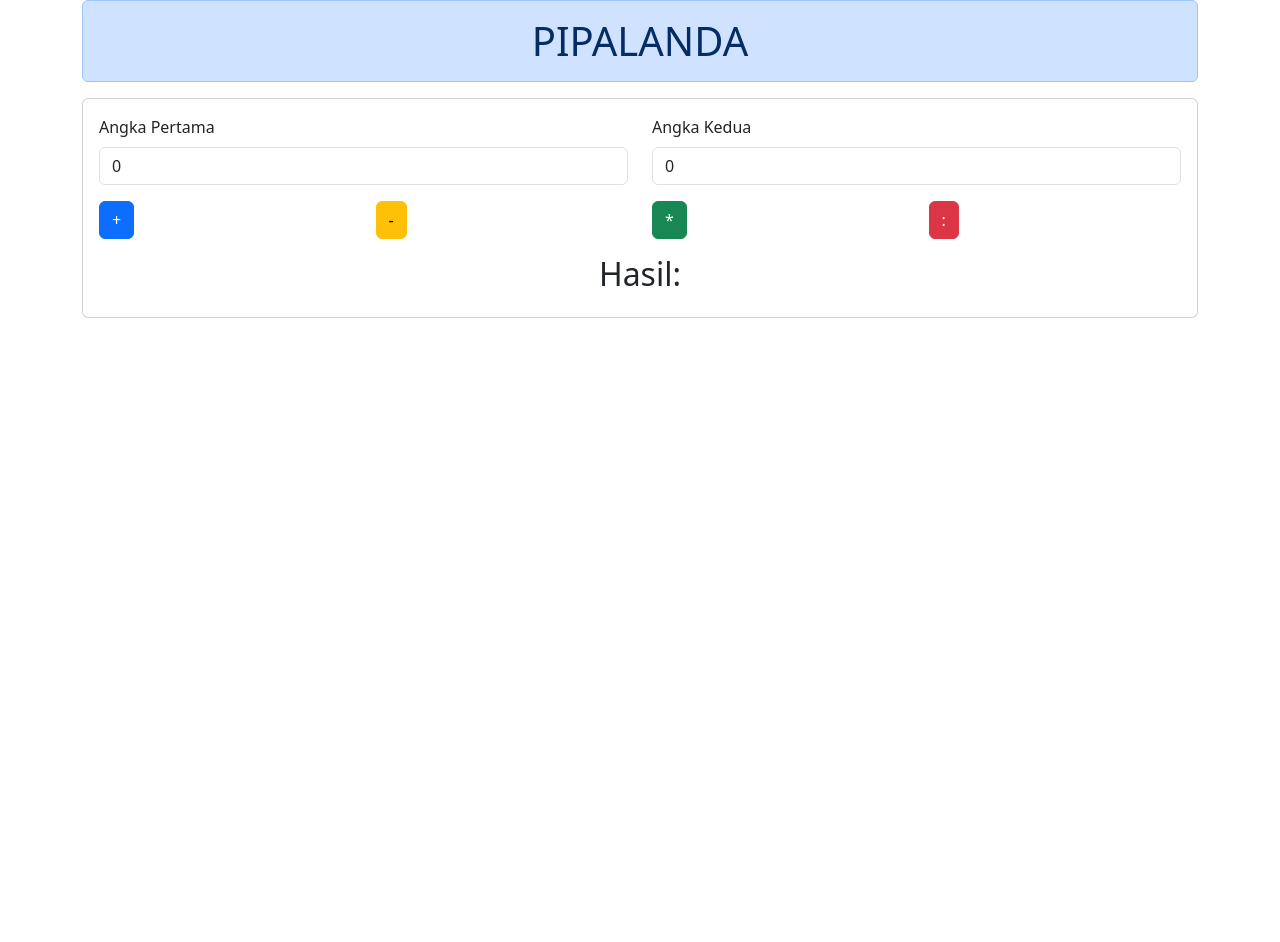
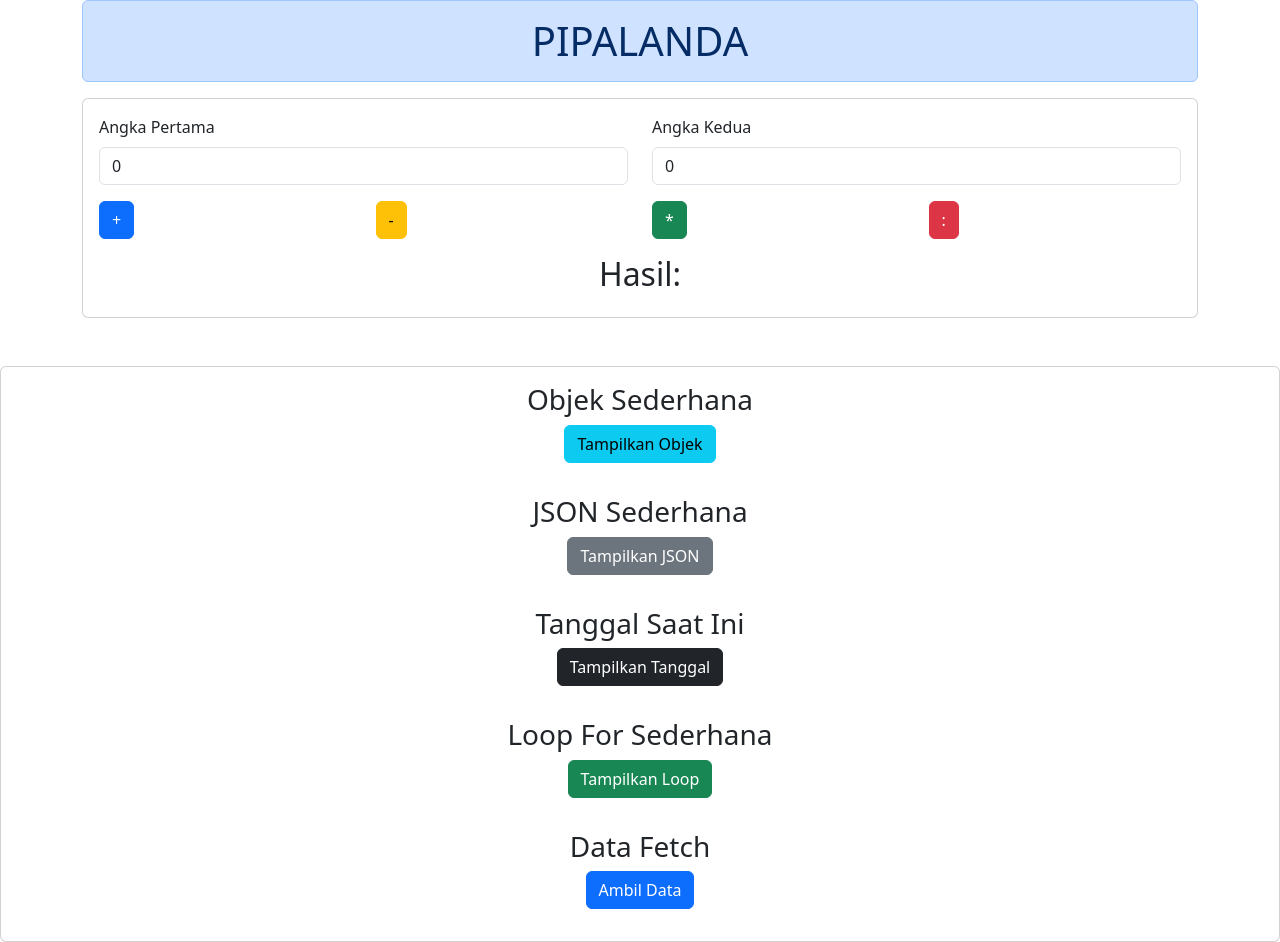
Before and after one commit to frendyadew/acara3-frendy, a plain HTML site: page index.html in a window 1280 px wide. Before the commit the page ends 800 px from the top, so only its background shows below. Drawn offline with nearby package versions, Linux system fonts and the light colour scheme.

Commit message:
Update index.html untuk video praktikum
Hanya update saja

```diff
--- a/index.html
+++ b/index.html
@@ -101,6 +101,107 @@
         }
     </script>
 
+    <div class="card mt-5">
+        <div class="card-body">
+            <!-- Row objek sederhana -->
+            <div class="row">
+                <div class="col">
+                    <h3 class="text-center">Objek Sederhana</h3>
+                    <button type="button" class="btn btn-info d-block mx-auto" onclick="tampilkanObjek()">Tampilkan
+                        Objek</button>
+                    <p id="hasilObjek" class="mt-2 text-center"></p>
+                </div>
+            </div>
+
+            <!-- Row JSON sederhana -->
+            <div class="row mt-3">
+                <div class="col">
+                    <h3 class="text-center">JSON Sederhana</h3>
+                    <button type="button" class="btn btn-secondary d-block mx-auto" onclick="tampilkanJSON()">Tampilkan
+                        JSON</button>
+                    <p id="hasilJSON" class="mt-2 text-center"></p>
+                </div>
+            </div>
+
+            <!-- Row tanggal sederhana -->
+            <div class="row mt-3">
+                <div class="col">
+                    <h3 class="text-center">Tanggal Saat Ini</h3>
+                    <button type="button" class="btn btn-dark d-block mx-auto" onclick="tampilkanTanggal()">Tampilkan
+                        Tanggal</button>
+                    <p id="hasilTanggal" class="mt-2 text-center"></p>
+                </div>
+            </div>
+
+            <!-- Row loop sederhana -->
+            <div class="row mt-3">
+                <div class="col">
+                    <h3 class="text-center">Loop For Sederhana</h3>
+                    <button type="button" class="btn btn-success d-block mx-auto" onclick="tampilkanLoop()">Tampilkan
+                        Loop</button>
+                    <p id="hasilLoop" class="mt-2 text-center"></p>
+                </div>
+            </div>
+
+            <!-- Row fetch sederhana -->
+            <div class="row mt-3">
+                <div class="col">
+                    <h3 class="text-center">Data Fetch</h3>
+                    <button type="button" class="btn btn-primary d-block mx-auto" onclick="ambilData()">Ambil
+                        Data</button>
+                    <p id="hasilFetch" class="mt-2 text-center"></p>
+                </div>
+            </div>
+        </div>
+    </div>
+
+    <script>
+        // Objek sederhana
+        function tampilkanObjek() {
+            var mahasiswa = {
+                nama: "Frendy",
+                jurusan: "Sistem Informasi Geografis",
+                universitas: "UGM"
+            };
+            document.getElementById("hasilObjek").textContent = "Nama: " + mahasiswa.nama + ", Jurusan: " + mahasiswa.jurusan + ", Universitas: " + mahasiswa.universitas;
+        }
+
+        // JSON sederhana
+        function tampilkanJSON() {
+            var dataJSON = '{"nama": "Frendy", "jurusan": "Sistem Informasi Geografis", "universitas": "UGM"}';
+            var data = JSON.parse(dataJSON);
+            document.getElementById("hasilJSON").textContent = "Nama: " + data.nama + ", Jurusan: " + data.jurusan + ", Universitas: " + data.universitas;
+        }
+
+        // Tanggal sederhana
+        function tampilkanTanggal() {
+            var tanggalSekarang = new Date();
+            document.getElementById("hasilTanggal").textContent = "Tanggal dan waktu saat ini: " + tanggalSekarang;
+        }
+
+        // Loop for sederhana
+        function tampilkanLoop() {
+            var teks = "";
+            for (var i = 1; i <= 5; i++) {
+                teks += "Perulangan ke-" + i + " ";
+            }
+            document.getElementById("hasilLoop").textContent = teks;
+        }
+
+        // Fetch sederhana
+        function ambilData() {
+            fetch("https://jsonplaceholder.typicode.com/posts/1")
+                .then(response => response.json())
+                .then(data => {
+                    document.getElementById("hasilFetch").textContent = "Judul: " + data.title;
+                })
+                .catch(error => {
+                    document.getElementById("hasilFetch").textContent = "Gagal mengambil data";
+                });
+        }
+    </script>
+
+
 </body>
 
 </html>
```
